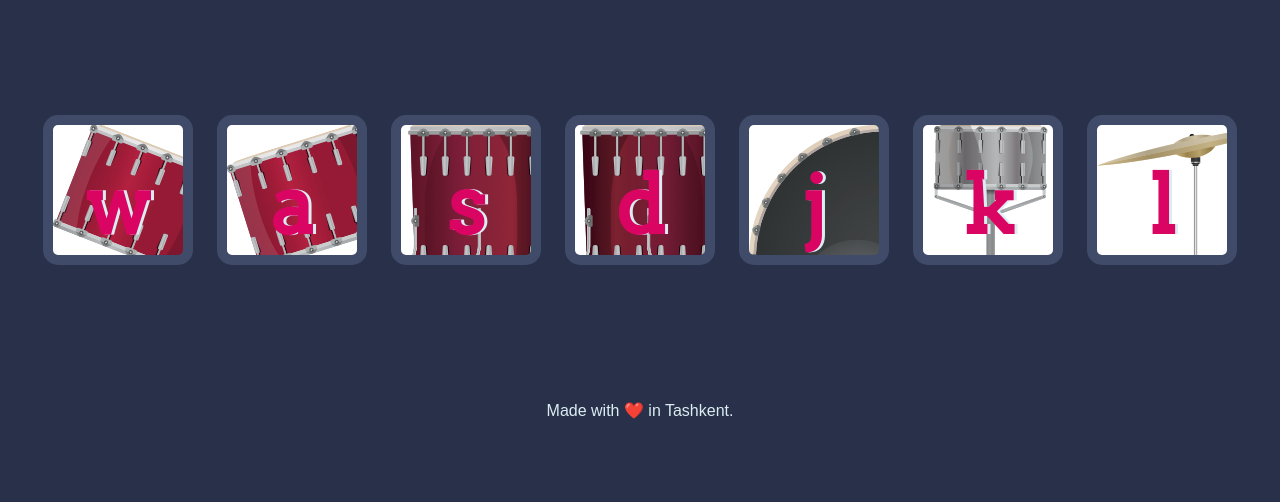
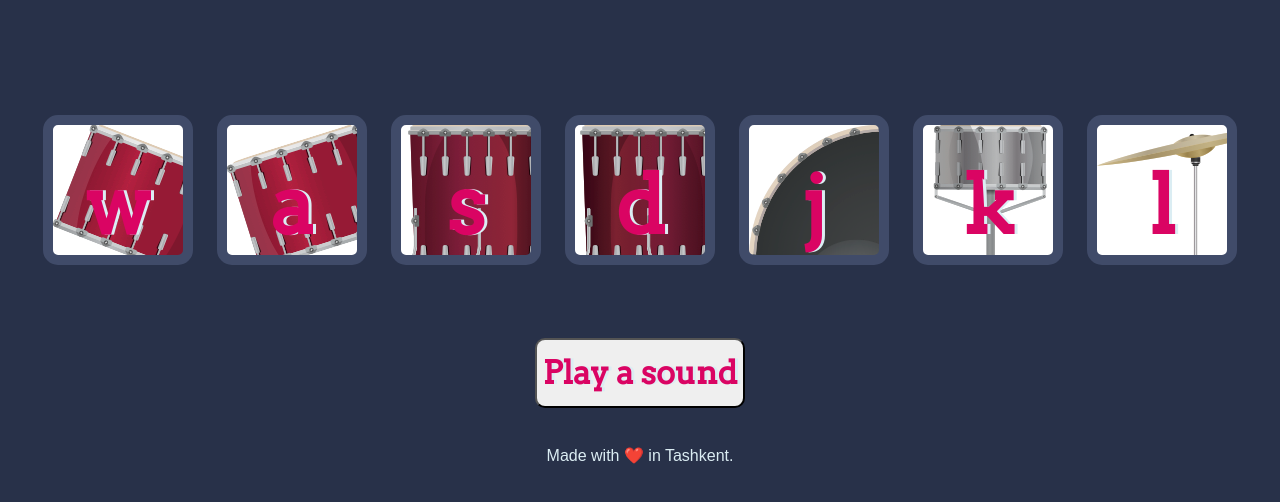
Before and after one commit to jakhongeer/challenges-JS, a plain HTML site: page drum-kit/index.html in a window 1280 px wide. Shown: the part 174-676 px from the top of the page. Drawn offline with Linux system fonts and the light colour scheme.

Commit message:
add play sound button to play all sounds at the same time

```diff
--- a/drum-kit/index.html
+++ b/drum-kit/index.html
@@ -6,6 +6,7 @@
   <title>Drum Kit</title>
   <link rel="stylesheet" href="styles.css">
   <link href="https://fonts.googleapis.com/css?family=Arvo" rel="stylesheet">
+
 </head>
 
 <body>
@@ -21,6 +22,9 @@
     <button class="l drum">l</button>
   </div>
 
+  <div class="playsound">
+    <button class="play-sound" onclick="playSound(0)">Play a sound</button>
+  </div>
 
   <footer>
     Made with ❤️ in Tashkent.
--- a/drum-kit/index.js
+++ b/drum-kit/index.js
@@ -76,3 +76,12 @@ function buttonAnimation(currentKey) {
     activeButton.classList.remove("pressed")
   }, 100)
 }
+
+var playSound = function(i) {
+  setTimeout(function() {
+    document.getElementsByClassName("drum")[i].click();
+  }, 1000);   // one second
+  if(i <= 6) {
+      playSound(i+1);
+  }
+};
--- a/drum-kit/styles.css
+++ b/drum-kit/styles.css
@@ -45,7 +45,7 @@ footer {
 }
 
 .set {
-  margin: 10% auto;
+  margin: 10% auto 5%;
 }
 
 .game-over {
@@ -79,3 +79,20 @@ footer {
   margin: 10px;
   background-color: white;
 }
+
+.playsound {
+  margin-bottom: 3%;
+}
+.play-sound {
+  outline: none;
+  font-size: 2rem;
+  font-family: 'Arvo', cursive;
+  line-height: 2;
+  font-weight: 900;
+  color: #DA0463;
+  text-shadow: 3px 0 #DBEDF3;
+  border-radius: 10px;
+}
+.play-sound:active {
+  color: black;
+}
```
